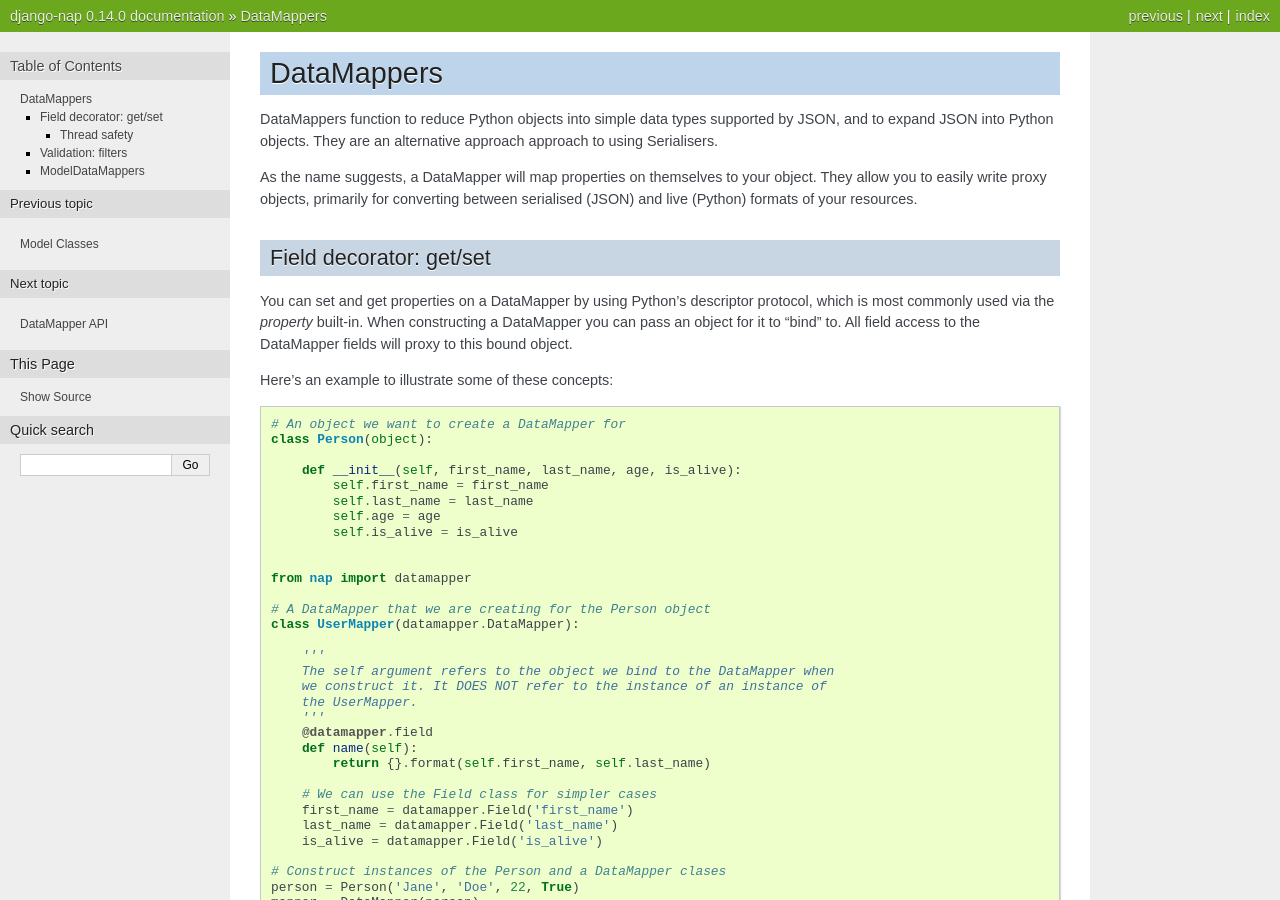
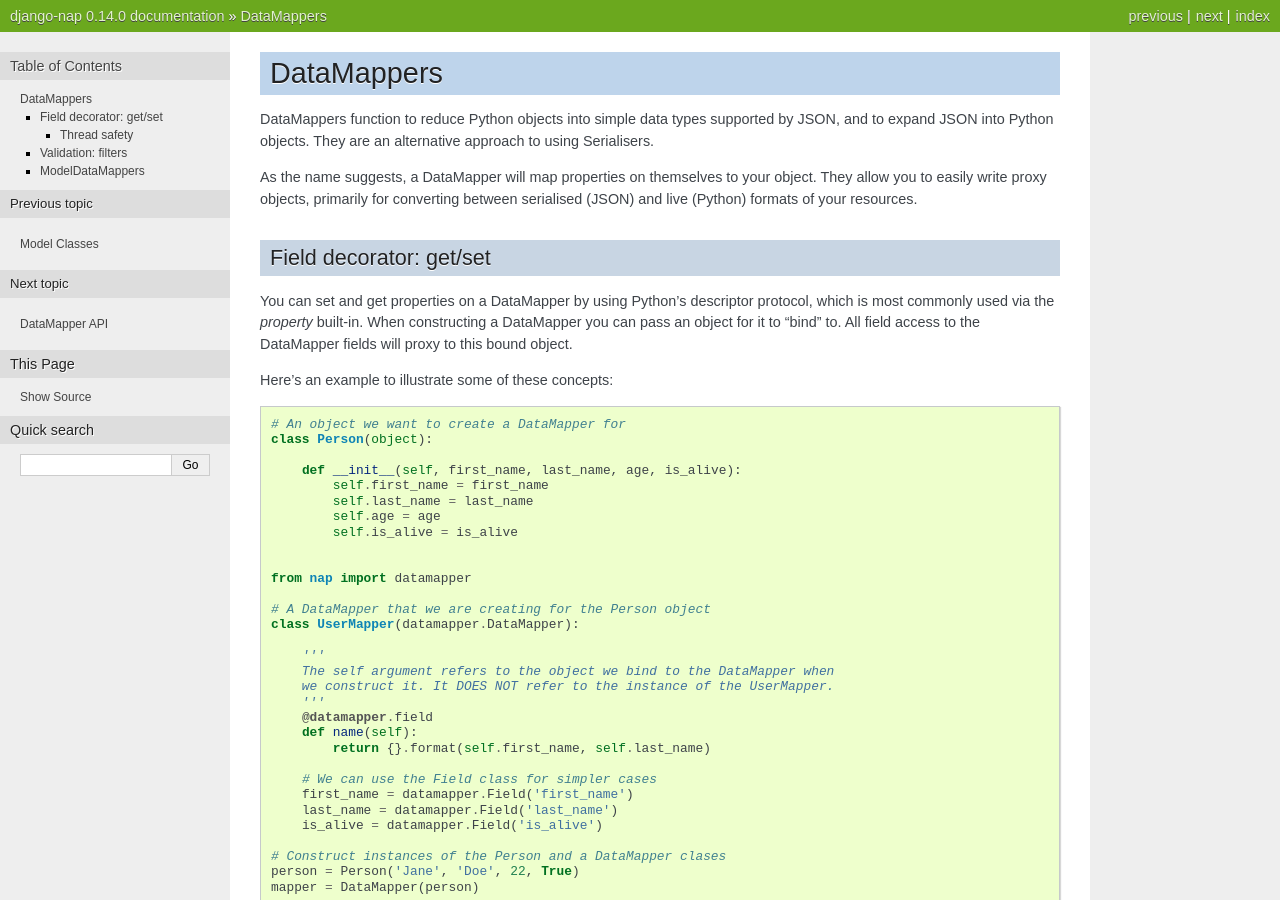
Before and after one commit to funkybob/django-nap, a Sphinx documentation site: the page built from docs/datamapper/index.rst, in a window 1280 px wide and 900 px high. Built offline with Sphinx 7.4.7, drawn with Linux system fonts in a browser that asks for light colours; pages that are not in the unit, such as notebooks, are missing from menus.

Commit message:
Removed duplicate words

```diff
--- a/docs/datamapper/index.rst
+++ b/docs/datamapper/index.rst
@@ -4,7 +4,7 @@ DataMappers
 
 DataMappers function to reduce Python objects into simple data types supported
 by JSON, and to expand JSON into Python objects. They are an alternative
-approach approach to using Serialisers.
+approach to using Serialisers.
 
 As the name suggests, a DataMapper will map properties on themselves to your
 object. They allow you to easily write proxy objects, primarily for converting
@@ -39,8 +39,7 @@ Here's an example to illustrate some of these concepts:
 
         '''
         The self argument refers to the object we bind to the DataMapper when
-        we construct it. It DOES NOT refer to the instance of an instance of
-        the UserMapper.
+        we construct it. It DOES NOT refer to the instance of the UserMapper.
         '''
         @datamapper.field
         def name(self):
```
